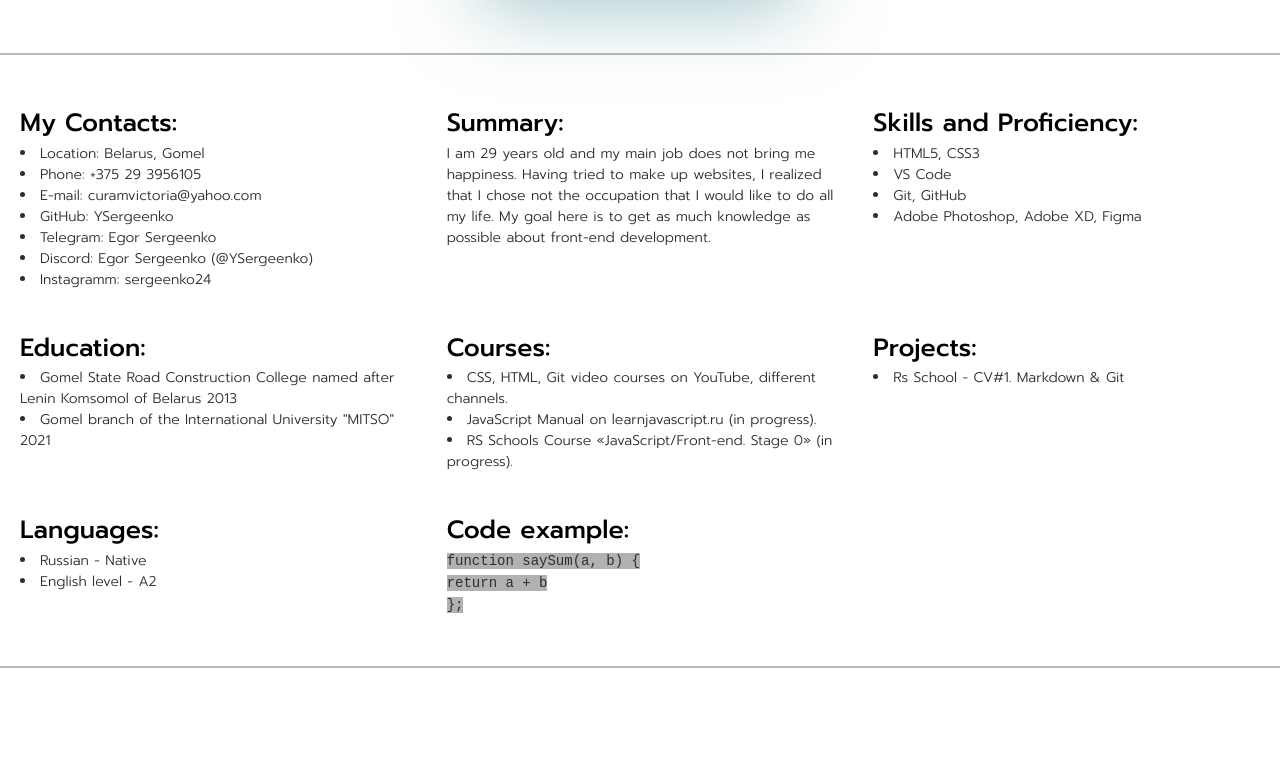
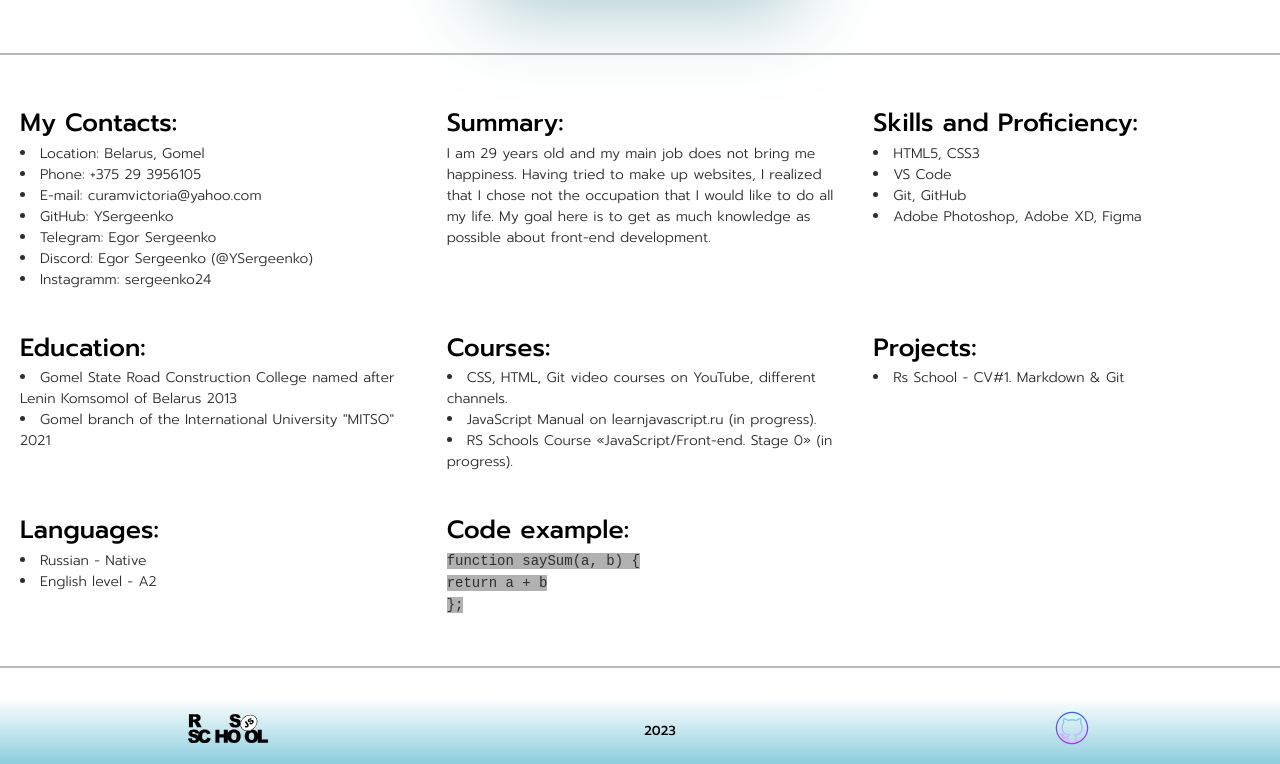
Before and after one commit to YSergeenko/rsschool-cv, a plain HTML site: page index.html in a window 1280 px wide. Shown: the part 703-1467 px from the top of the page. Before the commit the page ends 1371 px from the top, so only its background shows below. Drawn offline with Linux system fonts and the light colour scheme.

Commit message:
feat: add block footer for CV

```diff
--- a/assets/css/style.css
+++ b/assets/css/style.css
@@ -39,7 +39,7 @@ ul, ol {
 }
 
 .header {
-    background: linear-gradient(180deg, rgb(98, 199, 224), rgb(255, 255, 255) 100%);
+    background: linear-gradient(180deg, #62c7e0, rgb(255, 255, 255) 100%);
     margin-bottom: 30px;
 }
 
@@ -97,6 +97,7 @@ ul, ol {
 }
 
 .main-group {
+    margin-bottom: 30px;
     padding: 30px 0;
     display: flex;
     flex-wrap: wrap;
@@ -134,3 +135,30 @@ ul, ol {
 .code-box code {
     background-color: #b1b1b1;
 }
+
+/* Footer */
+
+.footer {
+    padding: 10px 0;
+    margin-top: auto;
+    background: linear-gradient(0deg, rgb(140, 205, 221), rgb(255, 255, 255) 100%);
+}
+
+.footer-group {
+    display: flex;
+    align-items: center;
+    justify-content: space-around;
+}
+
+.footer-group p {
+    font-size: 13px;
+    font-weight: 500;
+}
+
+.footer-rs {
+    width: 80px;
+}
+
+.footer-git {
+    width: 40px;
+}
--- a/index.html
+++ b/index.html
@@ -136,7 +136,9 @@
     <footer class="footer">
         <div class="container">
             <div class="footer-group">
-                <a href=""></a>
+                <a href="https://rs.school/js-stage0/" target="_blank"><img class="footer-rs" src="assets/css/img/rs-school.svg" alt="RS School icon"></a>
+                <p>2023</p>
+                <a href="https://github.com/YSergeenko" target="_blank"><img class="footer-git" src="assets/css/img/GitHub-icon.svg" alt="GitHub icon"></a>
             </div>
         </div>
     </footer>
```
